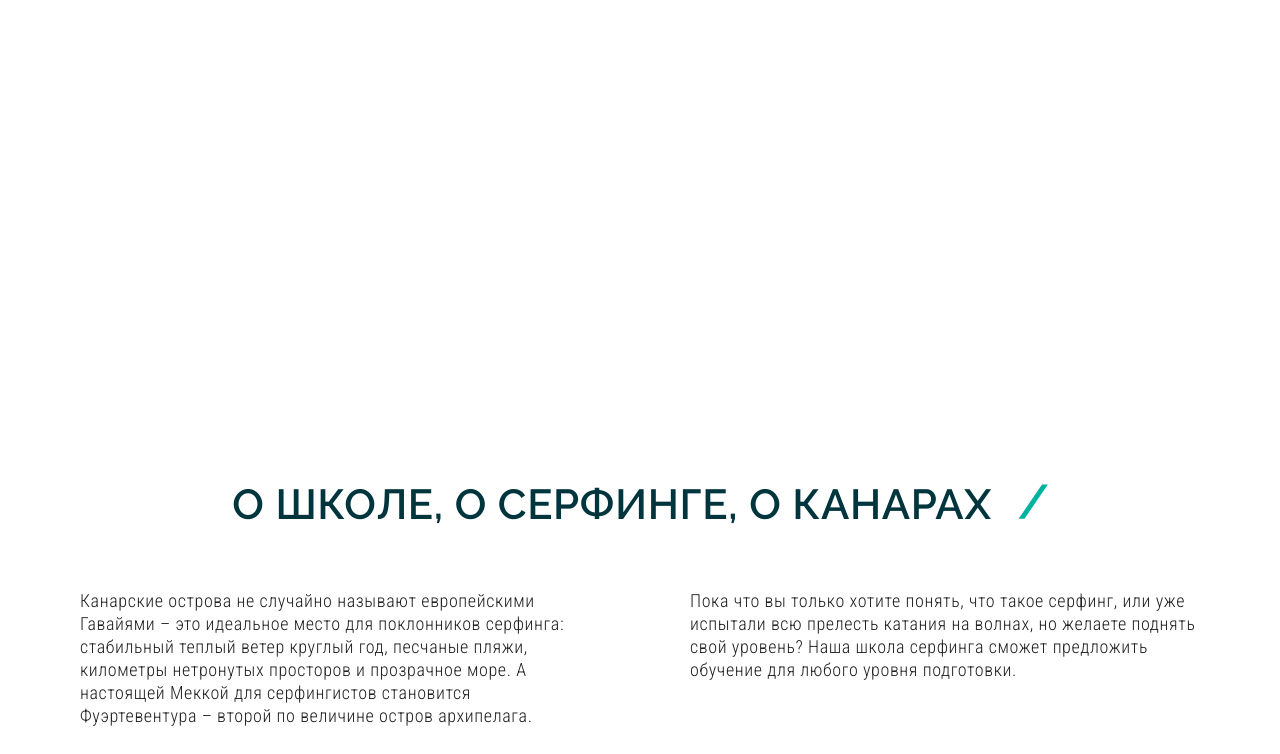
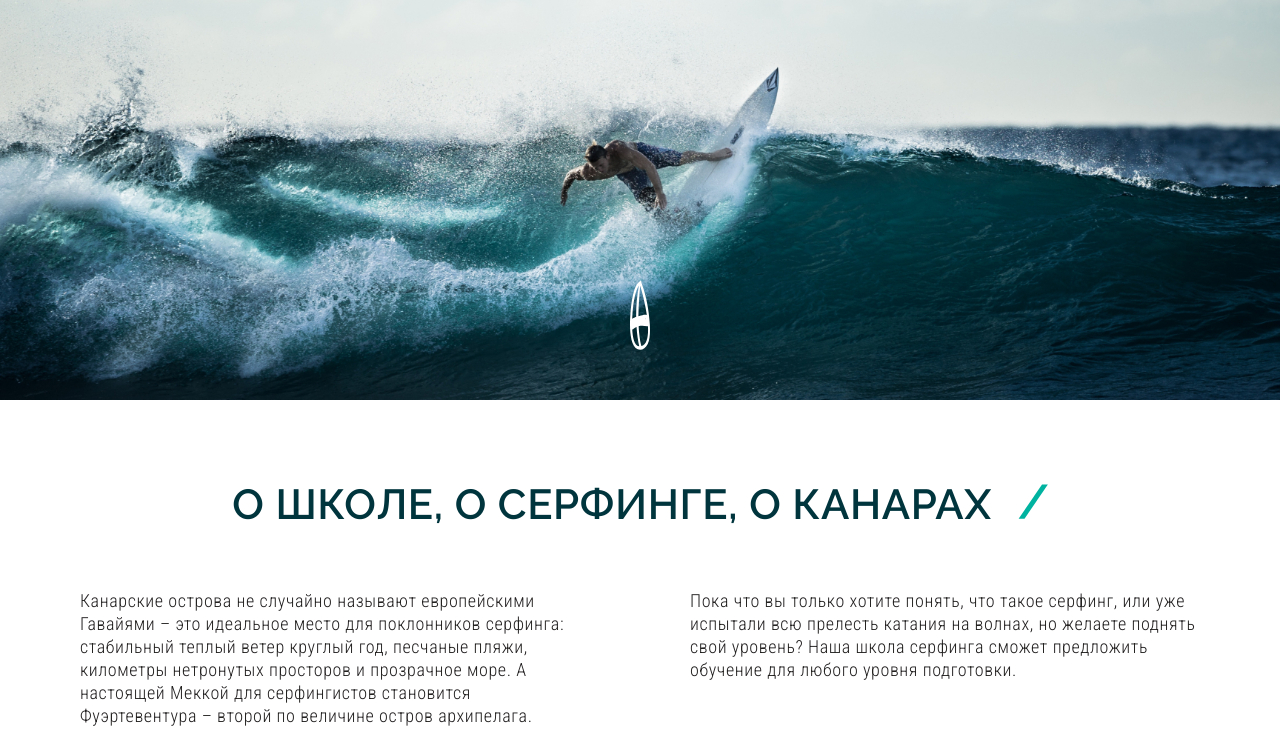
Before and after one commit to GeorgyMedvedsky/wave, a plain HTML site: page index.html in a window 1280 px wide. Shown: the part 400-1154 px from the top of the page. Drawn offline with nearby package versions, Linux system fonts and the light colour scheme; files that its build step writes are made by us from their sources.

Commit message:
Update _header.scss

```diff
--- a/styles/header/_header.scss
+++ b/styles/header/_header.scss
@@ -1,6 +1,6 @@
 .header{
     height: 100vh;
-    background: url("./images/title.jpg") center/cover no-repeat;
+    background: url("../../images/title.jpg") center/cover no-repeat;
     display: flex;
     flex-direction: column;
 
```
